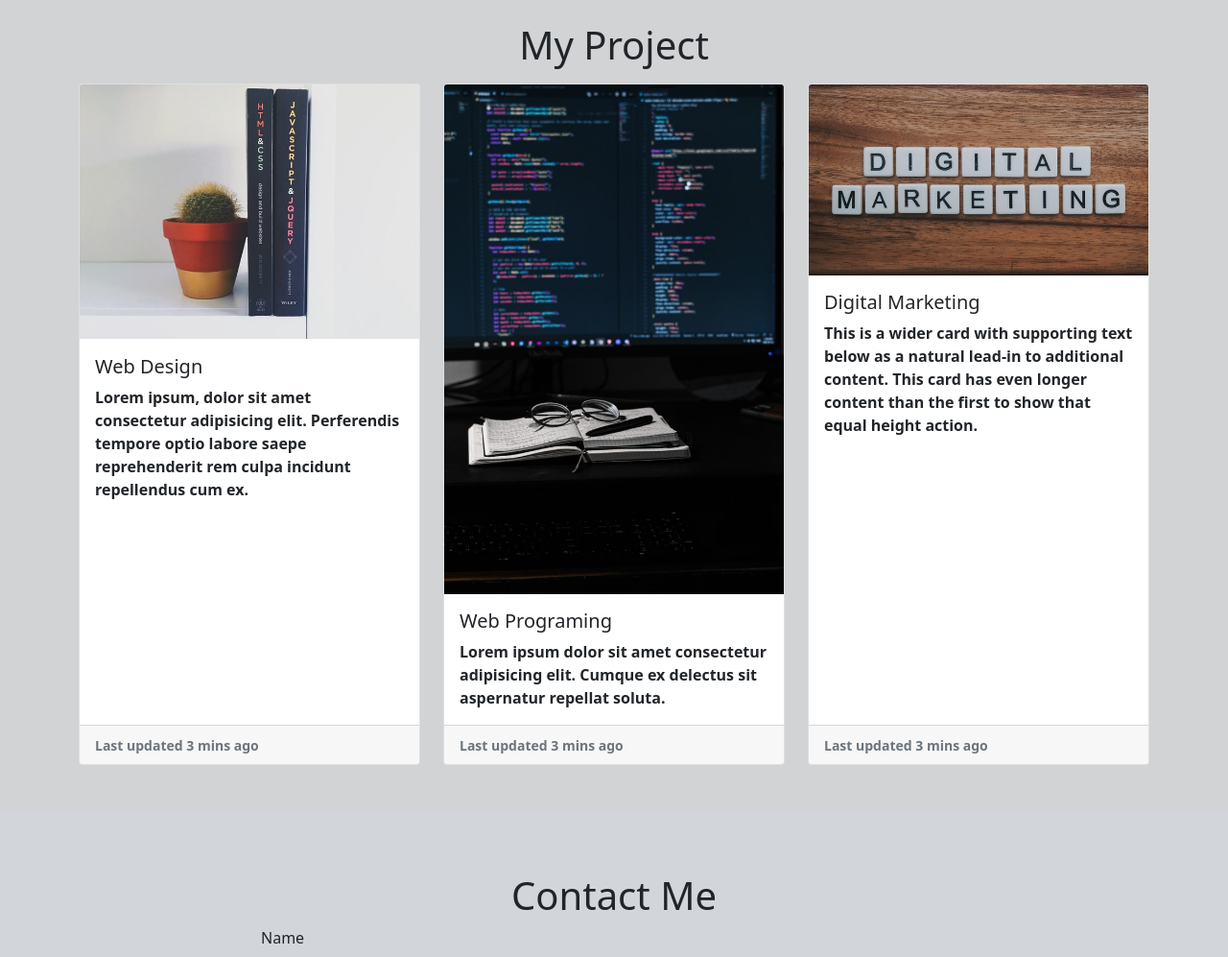
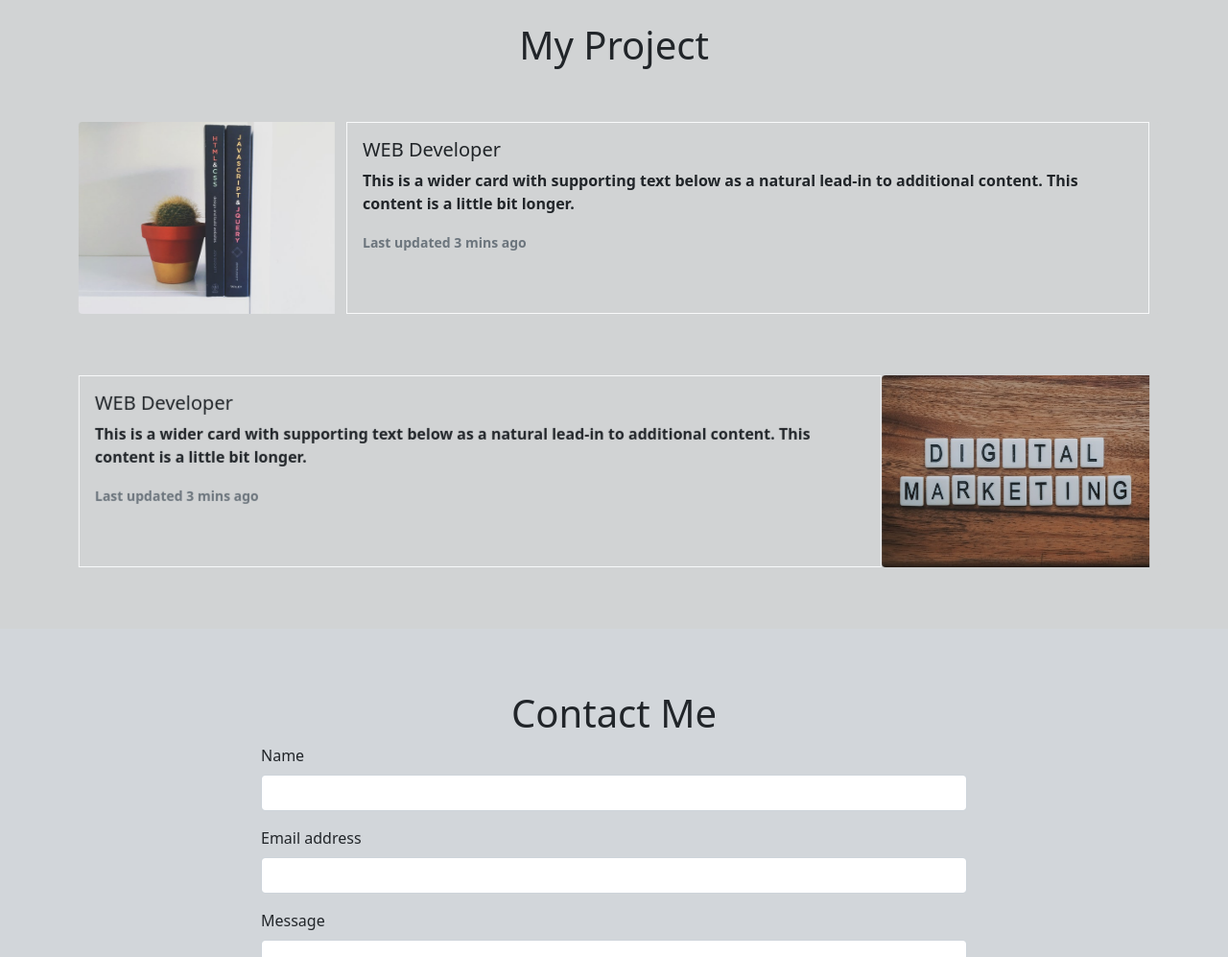
Before and after one commit to NandaGhifari/muhammadwinanda.github.io, a plain HTML site: page index.html in a window 1280 px wide. Shown: the part 1140-2137 px from the top of the page at 96% size. Drawn offline with nearby package versions, Linux system fonts and the light colour scheme.

Commit message:
new file and update animation scroll

```diff
--- a/index.html
+++ b/index.html
@@ -11,6 +11,12 @@
 
     <!-- animation -->
     <link rel="stylesheet" href="https://unpkg.com/aos@next/dist/aos.css" />
+
+    <!-- javascript -->
+    <script src="https://cdnjs.cloudflare.com/ajax/libs/gsap/3.10.4/gsap.min.js"></script>
+    <script src="https://cdnjs.cloudflare.com/ajax/libs/gsap/3.10.4/TextPlugin.min.js"></script>
+    <script src="https://cdnjs.cloudflare.com/ajax/libs/gsap/3.10.4/ScrollTrigger.min.js"></script>
+    <script src="js/view.js"></script>
 
     <title>MW</title>
   </head>
@@ -64,7 +70,7 @@
                   <div data-aos="fade-right" data-aos-duration="1000" data-aos-delay="300">
                   <p style="text-align: justify;">Hay people, brief for introduction my self <i class="bi bi-emoji-smile-fill"></i>
                     <br>
-                    I have had a career in IT since college in 2014, and now I work in a state owned company in Indonesis of logistics and money services.
+                    I have had a career in IT since college in 2014, and now I work in a state owned company in Indonesia of logistics and money services.
                     <br>
                     Later, I learned a letter of documentation as a consultant such as a business continuity plan
                   </p>
@@ -95,44 +101,43 @@
               <div data-aos="fade-down" data-aos-duration="500" data-aos-delay="200">
               <h1 class="text-center pb-2">My Project</h1>
               </div>
-              <div class="row row-cols-1 row-cols-sm-3 g-4">
-                <div class="col myProject">
-                  <div class="card h-100">
-                    <img src="image/project/gambar-1.jpg" class="card-img-top" alt="Frond End" width="400">
-                    <div class="card-body">
-                      <h5 class="card-title">Web Design</h5>
-                      <p class="card-text">Lorem ipsum, dolor sit amet consectetur adipisicing elit. Perferendis tempore optio labore saepe reprehenderit rem culpa incidunt repellendus cum ex.</p>
+
+              <div class="row mt-5">
+                <div class="card mb-3"  style="background-color: #d1d3d4; border: 0;">
+                  <div class="row g-0" style="min-height: 200px;">
+                    <div class="col-md-3 d-flex justify-content-start gs_reveal col-left">
+                      <img src="image/project/gambar-1.jpg" style="max-height: 200px; width: auto;" class="img-fluid rounded-start" alt="...">
                     </div>
-                    <div class="card-footer">
-                      <small class="text-muted">Last updated 3 mins ago</small>
-                    </div>
-                  </div>
-                </div>
-                <div class="col myProject">
-                  <div class="card h-100">
-                    <img src="image/project/gambar-2.jpg" class="card-img-top" alt="Back End" width="400">
-                    <div class="card-body">
-                      <h5 class="card-title">Web Programing</h5>
-                      <p class="card-text">Lorem ipsum dolor sit amet consectetur adipisicing elit. Cumque ex delectus sit aspernatur repellat soluta.</p>
-                    </div>
-                    <div class="card-footer">
-                      <small class="text-muted">Last updated 3 mins ago</small>
-                    </div>
-                  </div>
-                </div>
-                <div class="col myProject">
-                  <div class="card h-100">
-                    <img src="image/project/gambar-3.jpg" class="card-img-top" alt="Digital Marketing" width="400">
-                    <div class="card-body">
-                      <h5 class="card-title">Digital Marketing</h5>
-                      <p class="card-text">This is a wider card with supporting text below as a natural lead-in to additional content. This card has even longer content than the first to show that equal height action.</p>
-                    </div>
-                    <div class="card-footer">
-                      <small class="text-muted">Last updated 3 mins ago</small>
+                    <div class="col-md-9 border border-light border-opacity-10 col-right">
+                      <div class="card-body gs_reveal">
+                        <h5 class="card-title">WEB Developer</h5>
+                        <p class="card-text">This is a wider card with supporting text below as a natural lead-in to additional content. This content is a little bit longer.</p>
+                        <p class="card-text"><small class="text-muted">Last updated 3 mins ago</small></p>
+                      </div>
                     </div>
                   </div>
                 </div>
               </div>
+
+              <div class="row mt-5">
+                <div class="card mb-3"  style="background-color: #d1d3d4; border: 0;">
+                  <div class="row g-0" style="min-height: 200px;">
+                    <div class="col-md-9 border border-light border-opacity-10 gs_reveal col-left">
+                      <div class="card-body gs_reveal">
+                        <h5 class="card-title">WEB Developer</h5>
+                        <p class="card-text">This is a wider card with supporting text below as a natural lead-in to additional content. This content is a little bit longer.</p>
+                        <p class="card-text"><small class="text-muted">Last updated 3 mins ago</small></p>
+                      </div>
+                    </div>
+                    <div class="col-md-3 d-flex justify-content-end gs_reveal col-right">
+                      <img src="image/project/gambar-3.jpg" style="max-height: 200px; width: auto;" class="img-fluid rounded-start" alt="...">
+                    </div>
+                  </div>
+                </div>
+              </div>
+
+
+
             </div>
           </section>
           <!-- project -->
@@ -172,13 +177,12 @@
               </div>
             </div>
             </div>
-            </div>
             <svg xmlns="http://www.w3.org/2000/svg" viewBox="0 0 1440 320"><path fill="#6eb393" fill-opacity="1" d="M0,224L48,202.7C96,181,192,139,288,133.3C384,128,480,160,576,186.7C672,213,768,235,864,218.7C960,203,1056,149,1152,144C1248,139,1344,181,1392,202.7L1440,224L1440,320L1392,320C1344,320,1248,320,1152,320C1056,320,960,320,864,320C768,320,672,320,576,320C480,320,384,320,288,320C192,320,96,320,48,320L0,320Z"></path></svg>
           </section>
           <!-- message -->
 
           <!-- footer -->
-          <footer style="background-color:#6eb393; padding: 1rem 0;">
+          <footer class="footer" style="background-color:#6eb393; padding: 1rem 0;">
             <div class="container">
               <div class="row">
                 <a href="https://www.instagram.com/winanda_m" class="text-reset" style="text-decoration: none;">
@@ -250,8 +254,7 @@ once : true,
           .catch(error => console.error('Error!', error.message))
       })
     </script>
-    <script src="https://cdnjs.cloudflare.com/ajax/libs/gsap/3.10.4/gsap.min.js"></script>
-    <script src="https://cdnjs.cloudflare.com/ajax/libs/gsap/3.10.4/TextPlugin.min.js"></script>
+
     <script>
       gsap.from('.jumbotron .img-thumbnail', {y: -100, duration: 2.5, delay: 0, opacity: 0, ease:'back.out'});
       gsap.to('.lead', {duration: 3, delay: 1, text: 'Muhammad Winanda, S.Kom', ease: 'power3'});
--- /dev/null
+++ b/js/view.js
@@ -0,0 +1,53 @@
+// gsap.registerPlugin(ScrollTrigger)
+
+// gsap.to('.gs_reveal', {
+//   ScrollTrigger: {
+//   trigger: ".gs_reveal",
+//   toggleAction: "restart none none",
+//   },
+
+//   y: -100,
+//   duration: 3
+// });
+
+function animateFrom(elem, direction) {
+  direction = direction || 1;
+  var x = 0,
+      y = direction * 100;
+  if(elem.classList.contains("col-left")) {
+    x = -100;
+    y = 0;
+  } else if (elem.classList.contains("col-right")) {
+    x = 100;
+    y = 0;
+  }
+  elem.style.transform = "translate(" + x + "px, " + y + "px)";
+  elem.style.opacity = "0";
+  gsap.fromTo(elem, {x: x, y: y, autoAlpha: 0}, {
+    duration: 3,
+    x: 0,
+    y: 0,
+    autoAlpha: 1,
+    ease: "expo",
+    overwrite: "auto"
+  });
+}
+
+function hide(elem) {
+  gsap.set(elem, {autoAlpha: 0});
+}
+
+document.addEventListener("DOMContentLoaded", function() {
+  gsap.registerPlugin(ScrollTrigger);
+
+  gsap.utils.toArray(".gs_reveal").forEach(function(elem) {
+    hide(elem); // assure that the element is hidden when scrolled into view
+
+    ScrollTrigger.create({
+      trigger: elem,
+      onEnter: function() { animateFrom(elem) },
+      onEnterBack: function() { animateFrom(elem, -1) },
+      onLeave: function() { hide(elem) } // assure that the element is hidden when scrolled into view
+    });
+  });
+});
```
